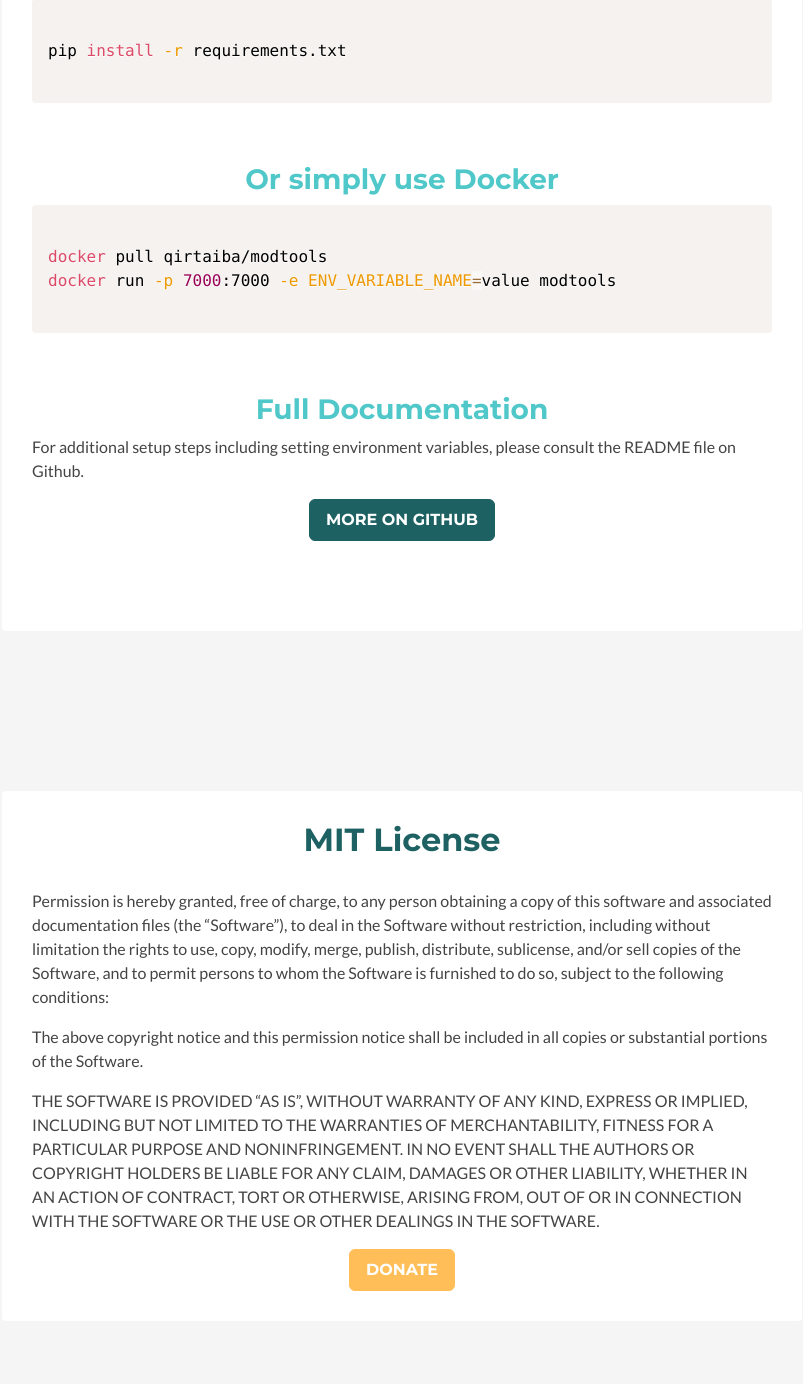
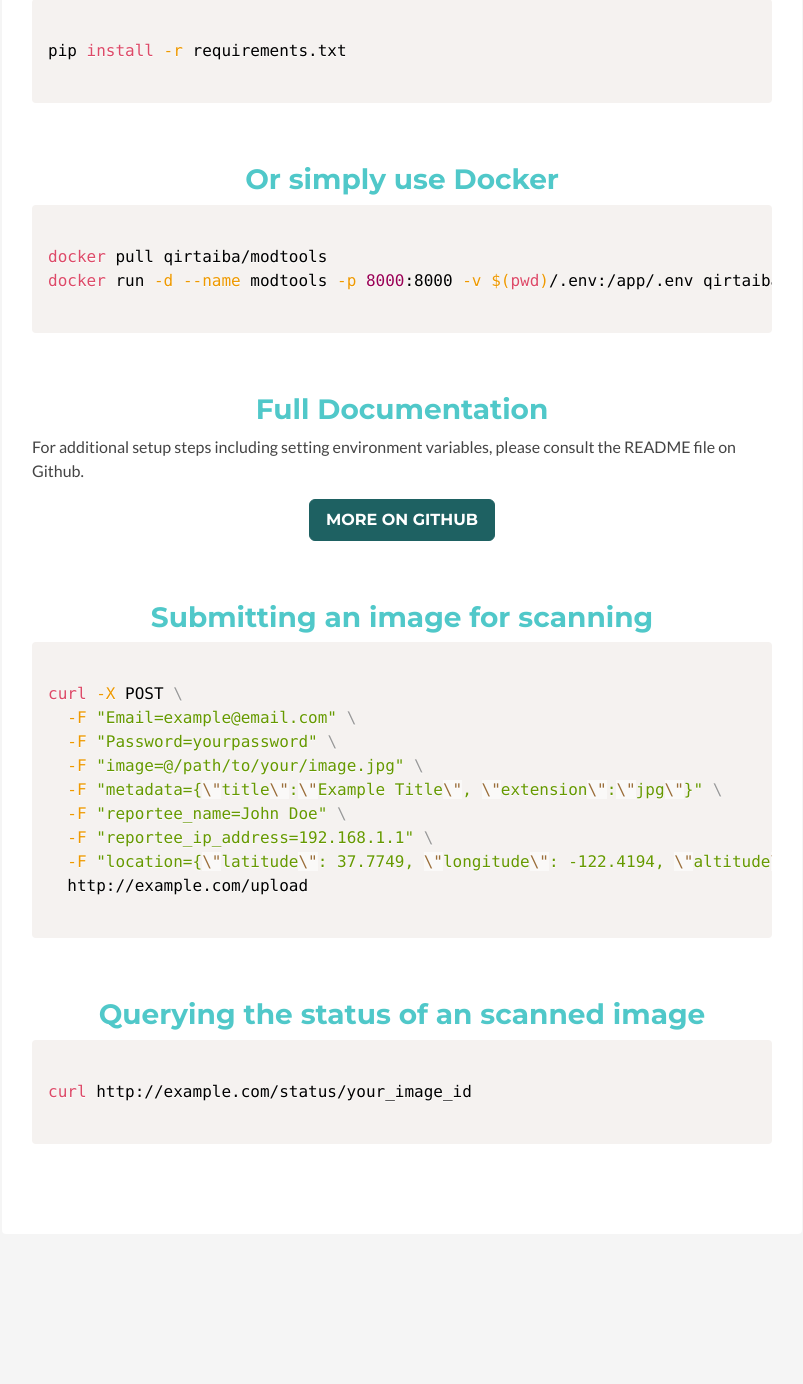
Before and after one commit to qirtaiba/modtools, a Flask app: page / in a window 1280 px wide. Shown: the part 3095-4479 px from the top of the page, without its empty margins (238-1041 px from the left). Run offline with Flask 3, Linux system fonts and the light colour scheme; some libraries are stand-ins or nearby versions.

Commit message:
Update home.html
Added curl examples

```diff
--- a/templates/home.html
+++ b/templates/home.html
@@ -388,7 +388,7 @@ pip install -r requirements.txt
             <div class="code-block">
               <pre><code class="language-bash">
 docker pull qirtaiba/modtools
-docker run -p 7000:7000 -e ENV_VARIABLE_NAME=value modtools
+docker run -d --name modtools -p 8000:8000 -v $(pwd)/.env:/app/.env qirtaiba/modtools
                     </code></pre>
             </div>
             <!--//code-block-->
@@ -401,6 +401,34 @@ docker run -p 7000:7000 -e ENV_VARIABLE_NAME=value modtools
                   <a class="btn btn-cta-primary" href="https://github.com/qirtaiba/modtools" target="_blank">More on GitHub</a>
               </p>
           </div><!--//block-->
+
+          <div class="block">
+            <h3 class="sub-title text-center">Submitting an image for scanning</h3>
+            <div class="code-block">
+              <pre><code class="language-bash">
+curl -X POST \
+  -F "Email=example@email.com" \
+  -F "Password=yourpassword" \
+  -F "image=@/path/to/your/image.jpg" \
+  -F "metadata={\"title\":\"Example Title\", \"extension\":\"jpg\"}" \
+  -F "reportee_name=John Doe" \
+  -F "reportee_ip_address=192.168.1.1" \
+  -F "location={\"latitude\": 37.7749, \"longitude\": -122.4194, \"altitude\": 0}" \
+  http://example.com/upload
+                    </code></pre>
+            </div>
+            <!--//code-block-->
+          </div>
+
+          <div class="block">
+            <h3 class="sub-title text-center">Querying the status of an scanned image</h3>
+            <div class="code-block">
+              <pre><code class="language-bash">
+curl http://example.com/status/your_image_id
+                    </code></pre>
+            </div>
+            <!--//code-block-->
+          </div>
 
         </div>
         <!--//docs-inner-->
```
